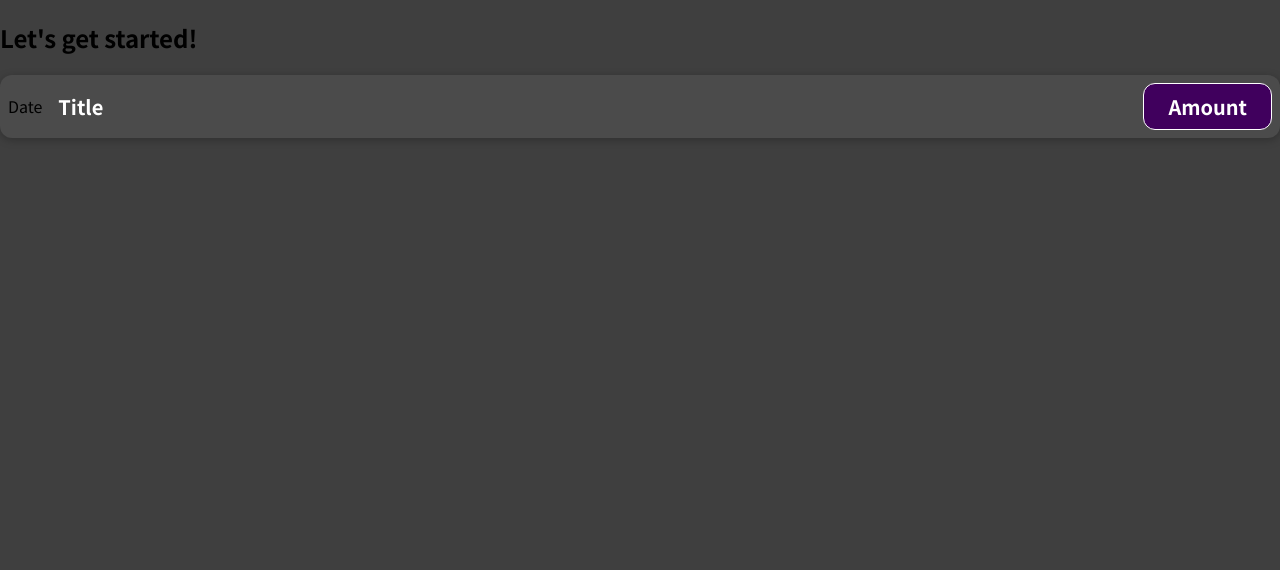
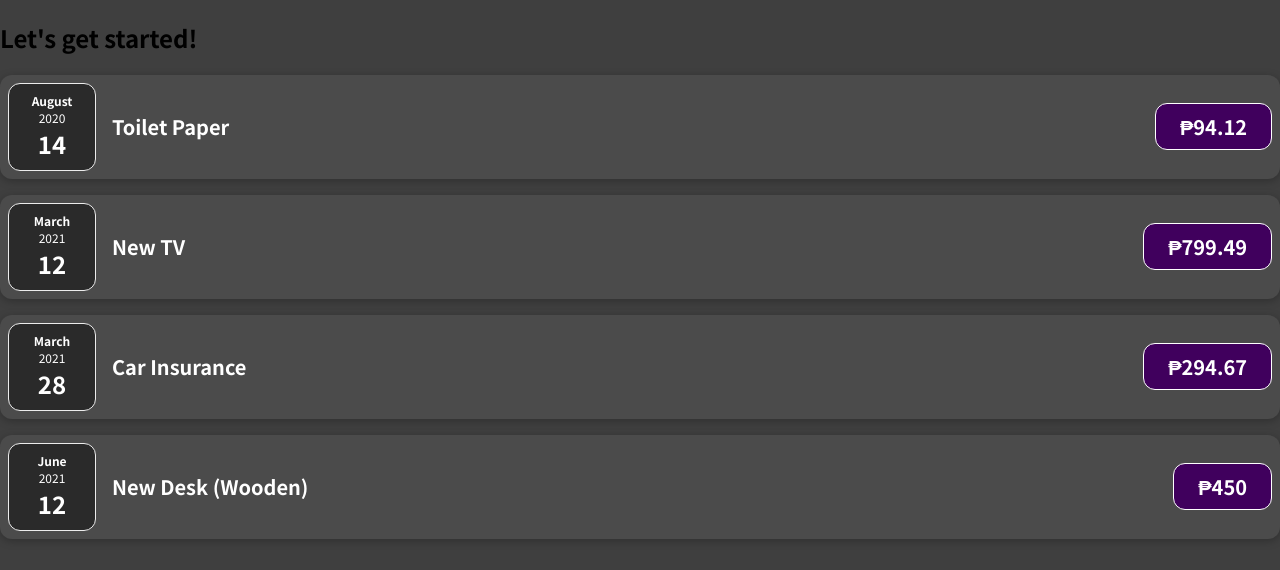
Before and after one commit to Jimzon/Expense-Tracker, a JavaScript app: page / in a window 1280 px wide. Shown: the top 570 px of the page. Built offline with nearby package versions, Linux system fonts and the light colour scheme.

Commit message:
added expensedate.js and expensedate.css

```diff
--- a/src/App.js
+++ b/src/App.js
@@ -1,10 +1,51 @@
 import ExpenseItem from "./components/ExpenseItem";
 
 function App() {
+  const expenses = [
+    {
+      id: "e1",
+      title: "Toilet Paper",
+      amount: 94.12,
+      date: new Date(2020, 7, 14),
+    },
+    { id: "e2", title: "New TV", amount: 799.49, date: new Date(2021, 2, 12) },
+    {
+      id: "e3",
+      title: "Car Insurance",
+      amount: 294.67,
+      date: new Date(2021, 2, 28),
+    },
+    {
+      id: "e4",
+      title: "New Desk (Wooden)",
+      amount: 450,
+      date: new Date(2021, 5, 12),
+    },
+  ];
+
   return (
     <div>
       <h2>Let's get started!</h2>
-      <ExpenseItem></ExpenseItem>
+      <ExpenseItem
+        title={expenses[0].title}
+        amount={expenses[0].amount}
+        date={expenses[0].date}
+      ></ExpenseItem>
+      <ExpenseItem
+        title={expenses[1].title}
+        amount={expenses[1].amount}
+        date={expenses[1].date}
+      ></ExpenseItem>
+      <ExpenseItem
+        title={expenses[2].title}
+        amount={expenses[2].amount}
+        date={expenses[2].date}
+      ></ExpenseItem>
+      <ExpenseItem
+        title={expenses[3].title}
+        amount={expenses[3].amount}
+        date={expenses[3].date}
+      ></ExpenseItem>
     </div>
   );
 }
--- /dev/null
+++ b/src/components/ExpenseDate.css
@@ -0,0 +1,26 @@
+.expense-date {
+  display: flex;
+  flex-direction: column;
+  width: 5.5rem;
+  height: 5.5rem;
+  border: 1px solid #ececec;
+  background-color: #2a2a2a;
+  color: white;
+  border-radius: 12px;
+  align-items: center;
+  justify-content: center;
+}
+
+.expense-date__month {
+  font-size: 0.75rem;
+  font-weight: bold;
+}
+
+.expense-date__year {
+  font-size: 0.75rem;
+}
+
+.expense-date__day {
+  font-size: 1.5rem;
+  font-weight: bold;
+}
--- /dev/null
+++ b/src/components/ExpenseDate.js
@@ -0,0 +1,16 @@
+import "./ExpenseDate.css";
+
+function ExpenseDate(props) {
+  const month = props.date.toLocaleString("en-US", { month: "long" });
+  const day = props.date.toLocaleString("en-US", { day: "2-digit" });
+  const year = props.date.getFullYear();
+
+  return (
+    <div className="expense-date">
+      <div className="expense-date__month">{month}</div>
+      <div className="expense-date__year">{year}</div>
+      <div className="expense-date__day">{day}</div>
+    </div>
+  );
+}
+export default ExpenseDate;
--- a/src/components/ExpenseItem.js
+++ b/src/components/ExpenseItem.js
@@ -1,16 +1,13 @@
+import ExpenseDate from "./ExpenseDate";
 import "./ExpenseItem.css";
 
-function ExpenseItem() {
-  const expenseData = new Date(2021, 2, 28);
-  const expenseTitle = "Car Insurance";
-  const expenseAmount = 284;
-
+function ExpenseItem(props) {
   return (
     <div className="expense-item">
-      <div>Date</div>
+      <ExpenseDate date={props.date} />
       <div className="expense-item__description">
-        <h2>Title</h2>
-        <div className="expense-item__price">Amount</div>
+        <h2>{props.title}</h2>
+        <div className="expense-item__price">₱{props.amount}</div>
       </div>
     </div>
   );
```
Also changed, not shown: 1 other file (tests, documents, lock files or other folders).
